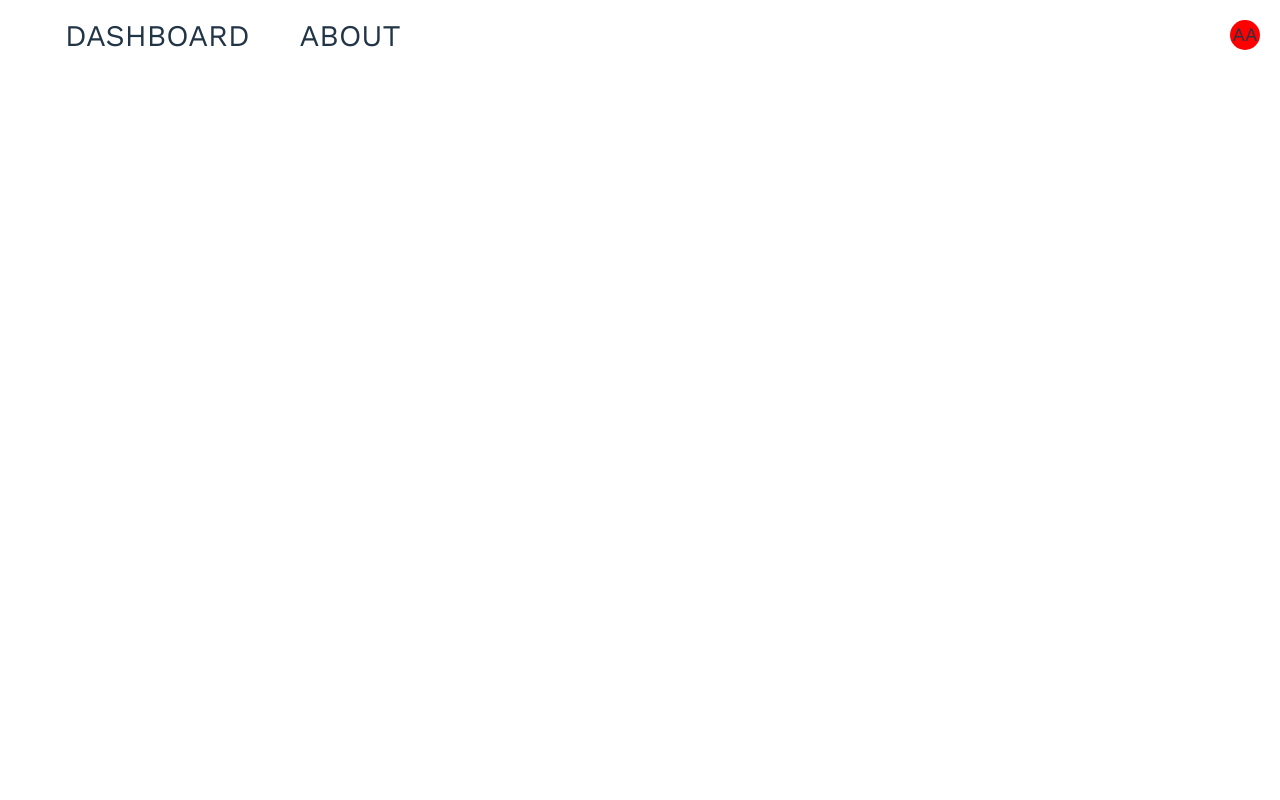
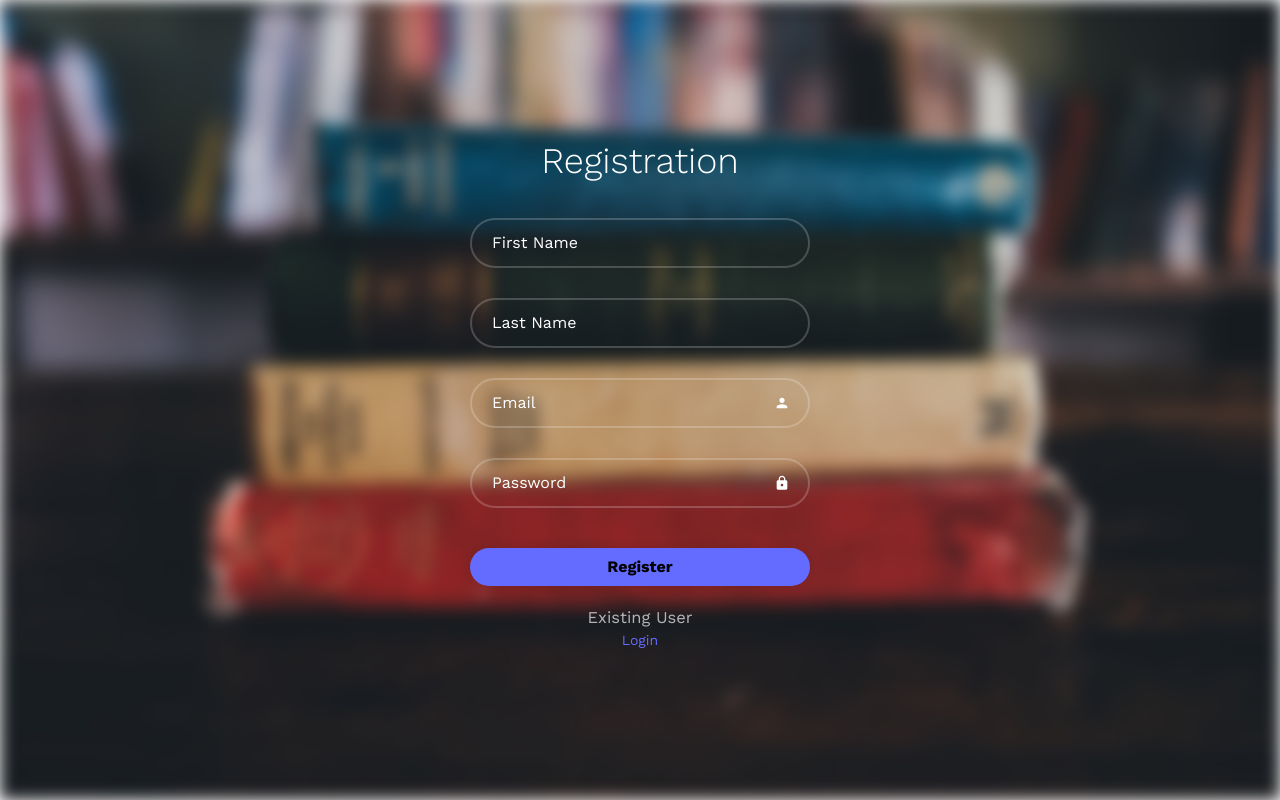
Before and after one commit to SaumilS-CDS/vite-project, a React (Vite) app: page /signup in a window 1280 px wide. Before the commit this address had no page. Built offline with nearby package versions, Linux system fonts and the light colour scheme.

Commit message:
Created user Authentication hooks to pass user data and authentication state to child

```diff
--- a/src/App.tsx
+++ b/src/App.tsx
@@ -1,18 +1,17 @@
-import { Route, Routes } from "react-router-dom";
+import { Navigate, Route, Routes } from "react-router-dom";
 import "./App.css";
 import { Header } from "./Components/Header/Header";
 import { Dashboard } from "./Dashboard/Dashboard";
-import { Login } from "./Login/Login";
-import { Registration } from "./Registration/Registration";
+import { NotFound } from "./NotFound/NotFound";
 
 const App = () => {
   return (
     <>
       <Header />
       <Routes>
-        <Route path="/login" element={<Login />} />
-        <Route path="/register" element={<Registration />} />
         <Route path="/" element={<Dashboard />} />
+        <Route path="/404" element={<NotFound />} />
+        <Route path="*" element={<Navigate to="/404" replace />} />
       </Routes>
     </>
   );
--- /dev/null
+++ b/src/Core/Auth.tsx
@@ -0,0 +1,46 @@
+import { useCallback, useEffect, useMemo, useState } from "react";
+import { AuthProvider } from "./AuthContext";
+
+export const Auth = ({ children }: { children: React.ReactNode }) => {
+  const [user, setUser] = useState(null);
+  const [isLoading, setIsLoading] = useState<boolean>(false);
+  const [isAuthenticated, setIsAuthenticated] = useState<boolean>(false);
+
+  const getUserDetails = useCallback(() => {
+    setIsLoading(true);
+    try {
+      // Getting the UserDetails from localstorage
+      const loggedUser = JSON.parse(localStorage.getItem("UserDetails") || "");
+      setUser(loggedUser);
+      setIsAuthenticated(true);
+    } catch (error) {
+      console.error(error);
+    } finally {
+      setIsLoading(false);
+    }
+  }, []);
+
+  const logout = useCallback(() => {
+    sessionStorage.removeItem("isLoggedIn");
+  }, []);
+
+  const login = useCallback(() => {
+    sessionStorage.setItem("isLoggedIn", "LOGGED_IN");
+  }, []);
+
+  useEffect(() => {
+    getUserDetails();
+  }, [user]);
+
+  const values = useMemo(() => {
+    return {
+      user,
+      isLoading,
+      isAuthenticated,
+      login,
+      logout,
+    };
+  }, []);
+
+  return <AuthProvider value={values}>{children}</AuthProvider>;
+};
--- /dev/null
+++ b/src/Core/AuthContext.ts
@@ -0,0 +1,29 @@
+import { createContext, useContext } from 'react';
+
+export interface AuthContextProps {
+  user: any | null;
+  isAuthenticated?: boolean;
+  isLoading?: boolean;
+  login: () => void;
+  logout: () => void;
+}
+
+export const AuthContext = createContext<AuthContextProps>({
+  user: null,
+  login: () => undefined,
+  logout: () => undefined,
+});
+
+export const { Provider: AuthProvider, Consumer: AuthConsumer } = AuthContext;
+
+export const useAuth = () => {
+  const context = useContext(AuthContext);
+
+  if (context === undefined) {
+    throw new Error(
+      '`useAuth` hook must be used within a `AuthProvider` component'
+    );
+  }
+
+  return context;
+};
--- /dev/null
+++ b/src/Core/AuthRoute.tsx
@@ -0,0 +1,23 @@
+import { useEffect } from "react";
+import { useAuth } from "./AuthContext";
+import { Navigate, Outlet, useNavigate } from "react-router-dom";
+
+export const AuthRoute = () => {
+  const { isLoading, isAuthenticated } = useAuth();
+
+  const token = sessionStorage.getItem("isLoggedIn");
+
+  const navigate = useNavigate();
+
+  useEffect(() => {
+    if (isAuthenticated) {
+      navigate("/");
+    }
+  }, []);
+
+  if (!isAuthenticated && !isLoading && !token) {
+    return <Navigate to="/login" />;
+  }
+
+  return <Outlet />;
+};
--- a/src/Login/Login.tsx
+++ b/src/Login/Login.tsx
@@ -28,6 +28,7 @@ export const Login = () => {
       userDetails.password
     );
     if (passwordMatch && userDetails.email === values.email) {
+      sessionStorage.setItem("isLoggedIn", "LOGGED_IN");
       navigate("/");
     }
   };
--- a/src/main.tsx
+++ b/src/main.tsx
@@ -2,12 +2,26 @@ import React from "react";
 import ReactDOM from "react-dom/client";
 import App from "./App.tsx";
 import "./index.css";
-import { BrowserRouter } from "react-router-dom";
+import { BrowserRouter, Route, Routes } from "react-router-dom";
+import { Auth } from "./Core/Auth.tsx";
+import { AuthRoute } from "./Core/AuthRoute.tsx";
+import { Login } from "./Login/Login.tsx";
+import { Registration } from "./Registration/Registration.tsx";
 
 ReactDOM.createRoot(document.getElementById("root")!).render(
   <React.StrictMode>
     <BrowserRouter>
-      <App />
+      <Auth>
+        <Routes>
+          <Route element={<AuthRoute />}>
+            <Route path="*" element={<App />} />
+          </Route>
+          <Route>
+            <Route path="login" element={<Login />} />
+            <Route path="signup" element={<Registration />} />
+          </Route>
+        </Routes>
+      </Auth>
     </BrowserRouter>
   </React.StrictMode>
 );
```
Also changed, not shown: 1 other file (tests, documents, lock files or other folders).
